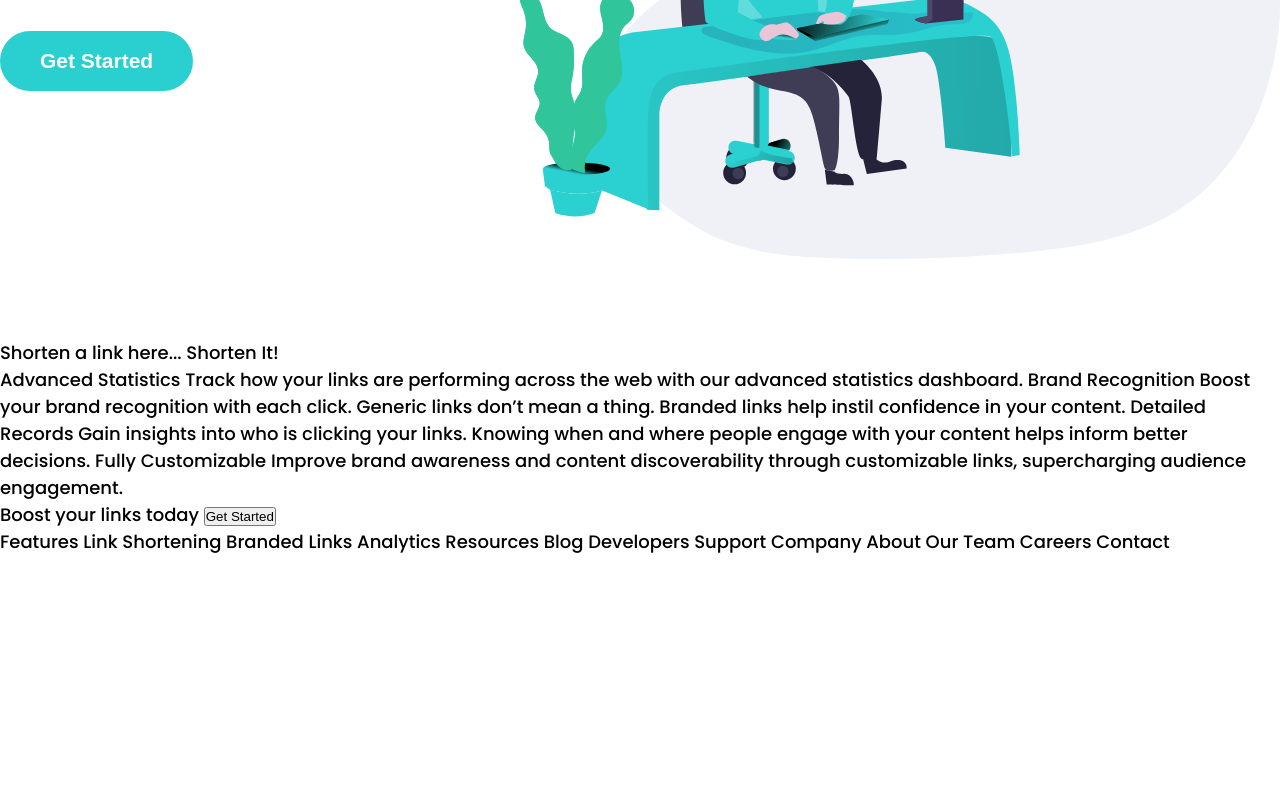
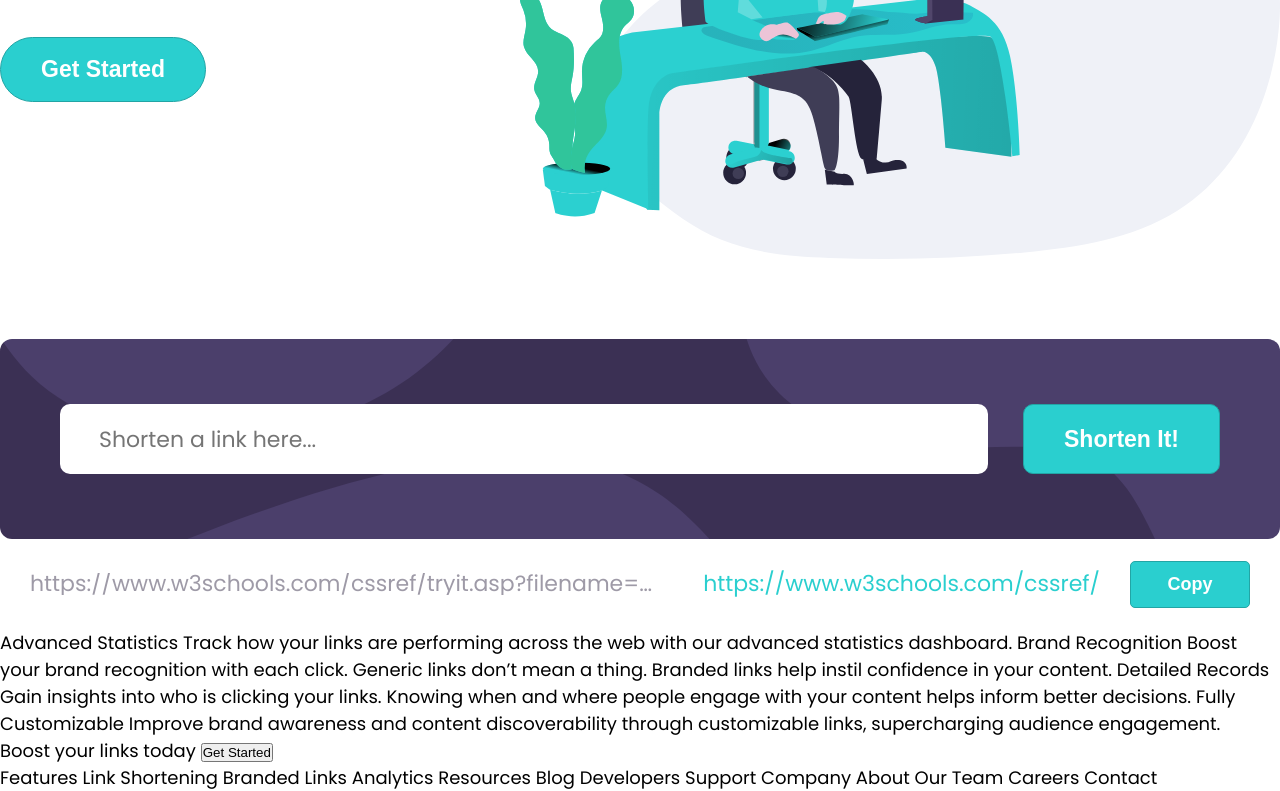
Before and after one commit to devil-geek/url-short, a Gatsby site: page / in a window 1280 px wide. Shown: the part 413-1204 px from the top of the page. Before the commit the page ends 968 px from the top, so only its background shows below. Built offline with nearby package versions, Linux system fonts and the light colour scheme; Gatsby itself is replaced by a stand-in of ours.

Commit message:
added shortener input styles

```diff
--- a/src/components/Hero/Hero.js
+++ b/src/components/Hero/Hero.js
@@ -1,6 +1,6 @@
 import React from "react"
-import { Container } from "../../shared/styles"
-import { StyledHero, LargeButton } from "./styles"
+import { Container, LargeButton } from "../../shared/styles"
+import { StyledHero } from "./styles"
 const Hero = () => {
   return (
     <StyledHero>
--- a/src/components/Hero/styles.js
+++ b/src/components/Hero/styles.js
@@ -1,6 +1,5 @@
 import styled from "@emotion/styled"
 import background from "../../images/illustration-working.svg"
-import { Button } from "../../shared/styles"
 
 export const StyledHero = styled.section`
   background: #fff url(${background}) no-repeat right top;
@@ -10,21 +9,15 @@
 
   h1 {
     font-size: 8rem;
-    max-width: 600px;
+    max-width: 60rem;
     line-height: 8rem;
     margin-bottom: 1rem;
   }
 
   h3 {
-    font-size: 2.1rem;
-    max-width: 510px;
+    font-size: 2.3rem;
+    max-width: 55rem;
     color: hsl(257, 7%, 63%);
-    font-weight: 300;
+    font-weight: 400;
   }
 `
-
-export const LargeButton = styled(Button)`
-  padding: 1.8rem 4rem;
-  font-size: 2.1rem;
-  margin: 4rem 0;
-`
--- a/src/components/Shortener/Shortener.js
+++ b/src/components/Shortener/Shortener.js
@@ -1,7 +1,33 @@
 import React from "react"
+import {
+  StyledShortener,
+  RectButton,
+  Input,
+  ShortLinkContainer,
+  ShortLink,
+  CopyButton,
+  OriginalLink,
+} from "./styles"
+import { Container } from "../../shared/styles"
 
 const Shortener = () => {
-  return <div> Shorten a link here... Shorten It!</div>
+  return (
+    <>
+      <Container>
+        <StyledShortener>
+          <Input placeholder="Shorten a link here..." />
+          <RectButton>Shorten It!</RectButton>
+        </StyledShortener>
+        <ShortLinkContainer>
+          <OriginalLink>
+            https://www.w3schools.com/cssref/tryit.asp?filename=trycss3_text-overflow
+          </OriginalLink>
+          <ShortLink>https://www.w3schools.com/cssref/</ShortLink>
+          <CopyButton>Copy</CopyButton>
+        </ShortLinkContainer>
+      </Container>
+    </>
+  )
 }
 
 export default Shortener
--- /dev/null
+++ b/src/components/Shortener/styles.js
@@ -0,0 +1,74 @@
+import styled from "@emotion/styled"
+import background from "../../images/bg-boost-desktop.svg"
+import { LargeButton, Button } from "../../shared/styles"
+
+export const StyledShortener = styled.div`
+  background: hsl(257, 27%, 26%) url(${background});
+  width: 100%;
+  height: 20rem;
+  border-radius: 1.2rem;
+  background-attachment: fixed;
+  background-position: center;
+  background-repeat: no-repeat;
+  background-size: cover;
+  display: flex;
+  align-items: center;
+  padding: 0 6rem;
+`
+
+export const RectButton = styled(LargeButton)`
+  border-radius: 1rem;
+  min-height: 7rem;
+`
+
+export const Input = styled.input`
+  min-height: 7rem;
+  font-size: 2.2rem;
+  line-height: 2.2rem;
+  background: #fff;
+  color: hsl(257, 7%, 63%);
+  border-radius: 1rem;
+  display: flex;
+  flex-grow: 1;
+  margin-right: 3.5rem;
+  padding: 0 3.5rem;
+  font-family: "Poppins", sans-serif;
+  outline: none;
+  border: 0.4rem solid transparent;
+  &:focus {
+    transition: all 0.3s;
+    border: 0.4rem solid hsl(180, 66%, 49%);
+  }
+`
+
+export const ShortLinkContainer = styled.div`
+  background: #fff;
+  display: flex;
+  align-items: center;
+  min-height: 7rem;
+  padding: 0 3rem;
+  border-radius: 0.5rem;
+  font-size: 2.2rem;
+  line-height: 2.2rem;
+  margin: 1rem 0;
+`
+
+export const OriginalLink = styled.span`
+  color: hsl(257, 7%, 63%);
+  flex: 1;
+  white-space: nowrap;
+  overflow: hidden;
+  text-overflow: ellipsis;
+  padding-right: 5rem;
+`
+export const ShortLink = styled.span`
+  display: flex;
+  justify-content: flex-end;
+  color: hsl(180, 66%, 49%);
+`
+
+export const CopyButton = styled(Button)`
+  border-radius: 0.5rem;
+  width: 12rem;
+  margin-left: 3rem;
+`
--- a/src/pages/index.js
+++ b/src/pages/index.js
@@ -8,7 +8,7 @@
     <>
       <Global
         styles={css`
-          @import url("https://fonts.googleapis.com/css2?family=Poppins:wght@500;700&display=swap");
+          @import url("https://fonts.googleapis.com/css2?family=Poppins:wght@400;500;700&display=swap");
           *,
           *::after,
           *::before {
--- a/src/shared/styles.js
+++ b/src/shared/styles.js
@@ -7,7 +7,6 @@
 `
 
 export const Button = styled.button`
-  border: none;
   outline: none;
   font-weight: 700;
   font-size: 1.8rem;
@@ -15,5 +14,13 @@
   padding: 1.2rem 2.4rem;
   border-radius: 5rem;
   background: hsl(180, 66%, 49%);
+  border: 1px solid hsl(180, 66%, 39%);
   cursor: pointer;
+  text-rendering: optimizeLegibility;
 `
+
+export const LargeButton = styled(Button)`
+  padding: 1.8rem 4rem;
+  font-size: 2.3rem;
+  margin: 4rem 0;
+`
```
Also changed, not shown: src/images/bg-boost-desktop.svg (added).
